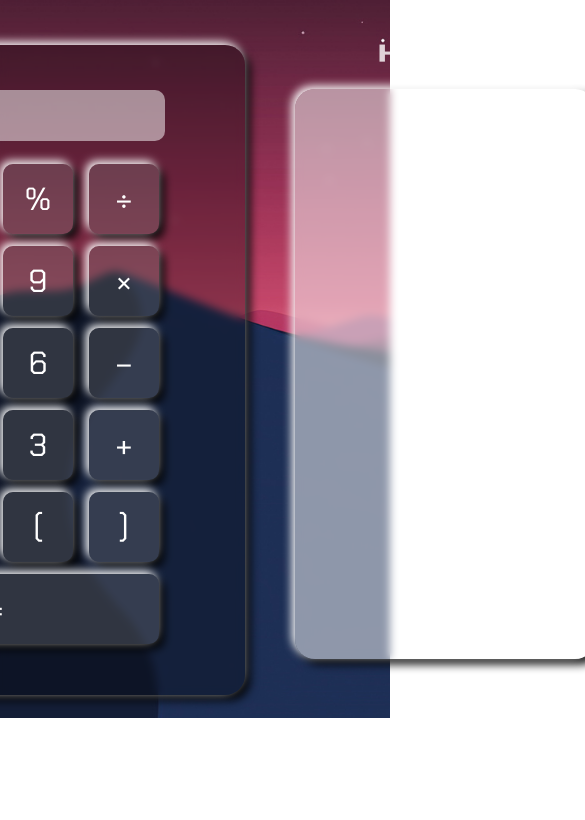
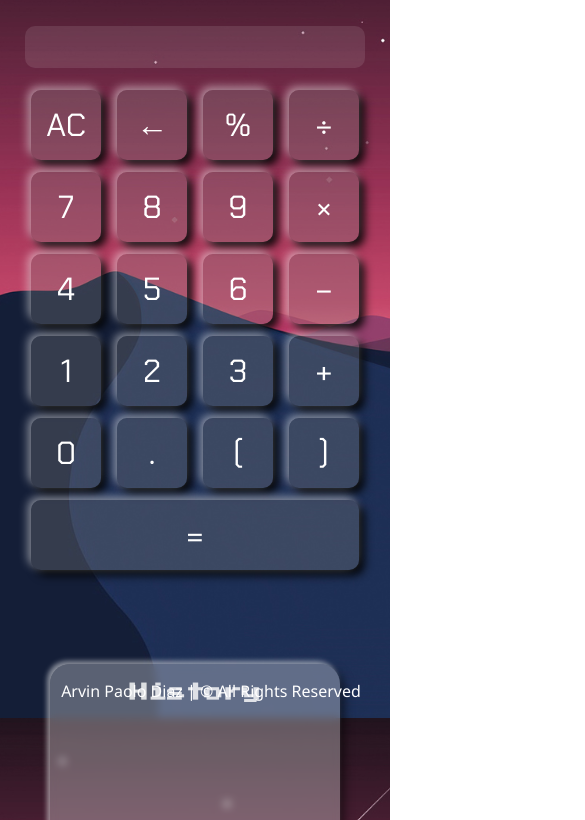
Before and after one commit to arvinpaoloqdiaz/calculator, a plain HTML site: page index.html in a window 390 px wide. Shown: the part 126-946 px from the top of the page, 585 px wide, since content can reach past the window. Before the commit the page ends 844 px from the top, so only its background shows below. Drawn offline with Linux system fonts and the light colour scheme.

Commit message:
Added Responsive Screen

```diff
--- a/index.css
+++ b/index.css
@@ -1,48 +1,141 @@
+/* CSS Reset */
 * {
 	margin: 0;
 	padding: 0;
 	box-sizing: border-box;
 }
+
+/* CSS Custom Variables */
 :root {
 	--size:70px;
 	--msize:6px;
+	--white-shadow: rgba(255,255,255,0.5);
+	--black-shadow: rgba(0,0,0,0.5);
 }
-h1 {
-	font-family: "Press Start 2P",sans-serif;
-	margin-bottom: 10vh;
-	color: rgba(255,255,255,0.8);
-	-webkit-text-stroke: 1px black;
-}
-.container-calc {
-	width: 100%;
-	height: 100vh;
-/*	background: linear-gradient(135deg, rgba(241,255,0,1), rgba(20,255,62,1), rgba(0,255,235,1));*/
+
+/* Fixed Background */
+body {
 	background: url(./images/background.jpg);
 	background-position: center;
 	background-size: cover;
 	background-repeat: no-repeat;
-	display: flex;
+	background-attachment: fixed;
+}
+
+/* Title Simple Calculator */
+.content > div> h1 {
+	margin:2rem;
+	text-align: center;
+	font-family: "Press Start 2P",sans-serif;
+	color: white;
+	-webkit-text-stroke: 1px black;
+	font-size: 2rem;
+}
+
+/* Container of Calculator and  History Section */
+.container{
+	display:flex;
+	flex-wrap: wrap;
 	justify-content: center;
+}
+.container > *{
+	margin:0 2rem 4rem 2rem;
+}
+
+/* CALCULATOR */
+
+/* Calculator Container */
+.calculator {
+	font-family: "Chakra Petch",sans-serif;
+	background: rgba(0, 0, 0, 0.3);
+	border-radius: 20px;
+	box-shadow: -3px -3px 10px var(--white-shadow), 5px 5px 10px var(--black-shadow);
+	backdrop-filter: blur( 4px );
+	-webkit-backdrop-filter: blur( 4px );
+	display: grid;
+	justify-items: center;
 	align-items: center;
-	flex-direction: column;
+	padding: 1.5rem;
 }
-.container{
-	display: flex;
+
+/* Children of Calculator Container */
+.calculator * {
+	font-family: "Chakra Petch",sans-serif;
 }
-.history h3 {
+
+/*  Calculator Screen */
+.screen {
+	margin-bottom: 1rem;
+}
+
+/* Calculator Screen Input */
+.screen > input {
+	width: 100%;
+	border: none;
+	outline: none;
+	text-align: right;
+	border-radius: 10px;
+	background: rgba(255,255,255,0.1);
+	font-size: 2rem;
+	padding: 0 5%;
+	color: white;
+}
+
+/* Calculator Buttons */
+.calculator .row-buttons {
+	border:0;
+	outline: 0;
+	width: var(--size);
+	height: var(--size);
+	margin: var(--msize);
+	border-radius: 10px;
+	color: white;
+	background: rgba(128,128,128,0.3);
+	box-shadow: -3px -3px 10px var(--white-shadow), 5px 5px 10px black;
+	font-size: 2rem;
+
+}
+
+/* Calculator Equal button */
+.calculator .row-buttons-equals {
+	border:0;
+	outline: 0;
+	width: calc(4*var(--size) + 8*var(--msize));
+	height: var(--size);
+	margin: var(--msize);
+	border-radius: 10px;
+	color:white;
+	background: rgba(128,128,128,0.3);
+	box-shadow: -3px -3px 10px var(--white-shadow), 5px 5px 10px black;
+	font-size: 2rem;
+}
+
+/* Calculator buttons pseudo-class hover */
+.calculator .row-buttons:hover,.calculator .row-buttons-equals:hover{
+	font-weight: bold;
+}
+
+/* Calculator buttons pseudo-class active */
+.calculator .row-buttons:active,.calculator .row-buttons-equals:active{
+	box-shadow: -3px -3px 10px var(--white-shadow), inset 2px 2px 10px var(--black-shadow),5px 5px 10px var(--black-shadow);
+}
+
+/* HISTORY SECTION */
+/* History Title */
+.history > .history-list > h3 {
 	font-family: "Press Start 2P",sans-serif;
-	margin-bottom: 0;
+	margin: 0.2rem 4rem 1rem 4rem;
 	color: rgba(255,255,255,0.8);
 	text-align: center;
 }
-.history .history-list{
-	width:300px;
-	height: 570px;
-	margin: 25px 50px 0 50px;
+
+/* History Section container */
+.history > .history-list{
+	min-height:600px;
 	border-radius: 20px;
 	padding: 1rem;
-	background: rgba(255,255,255,0.5);
-	box-shadow: -3px -3px 10px white, 5px 5px 10px black;
+	background: rgba(255,255,255,0.3);
+	box-shadow: -3px -3px 5px var(--white-shadow), 5px 5px 10px var(--black-shadow);
 	border: none;
 	outline: none;
 	backdrop-filter: blur( 4px );
@@ -52,74 +145,13 @@ h1 {
 	-ms-overflow-style:none;
 	scrollbar-width: none;
 }
+
+/* History container scrollbar */
 .history-list::-webkit-scrollbar {
 	display: none;
 }
-.calculator {
-	width: 500px;
-	height: 650px;
-	background: rgba(0, 0, 0, 0.3);
-	border-radius: 20px;
-	box-shadow: -3px -3px 10px white, 5px 5px 10px black;
-	display: flex;
-	justify-content: center;
-	align-items: center;
-	backdrop-filter: blur( 4px );
-	-webkit-backdrop-filter: blur( 4px );
-}
-.screen	{
-	display: flex;
-	justify-content: center;
-	align-items: center;
-	margin-bottom:5%;
-}
-.screen input {
-	width: 100%;
-	height: 6vh;
-	border: none;
-	outline: none;
-	text-align: right;
-	border-radius: 10px;
-	background: rgba(255,255,255,0.5);
-	font-family: "Chakra Petch",sans-serif;
-	font-size: 3vh;
-	padding: 0 5%;
-}
 
-.calculator form .row-buttons {
-	border:0;
-	outline: 0;
-	width: var(--size);
-	height: var(--size);
-	margin: var(--msize);
-	border-radius: 10px;
-	color: white;
-	background: rgba(128,128,128,0.3);
-	box-shadow: -3px -3px 10px white, 5px 5px 10px black;
-	font-family: "Chakra Petch",sans-serif;
-	font-size: 2rem;
-
-}
-.calculator form .row-buttons-equals {
-	border:0;
-	outline: 0;
-	width: calc(4*var(--size) + 8*var(--msize));
-	height: var(--size);
-	margin: var(--msize);
-	border-radius: 10px;
-	color:white;
-	background: rgba(128,128,128,0.3);
-	box-shadow: -3px -3px 10px white, 5px 5px 10px black;
-	font-family: "Chakra Petch",sans-serif;
-	font-size: 2rem;
-}
-.calculator form .row-buttons:hover,.calculator form .row-buttons-equals:hover{
-	box-shadow: -3px -3px 10px white;
-}
-.calculator form .row-buttons:active,.calculator form .row-buttons-equals:active{
-	box-shadow: none;
-	background: transparent;
-}
+/* History List Section JS Script */
 .grid-template {
 	display: grid;
 	grid-template-columns: 1fr 1fr;
@@ -127,8 +159,8 @@ h1 {
 	grid-template-areas:"accumulator accumulator" "equal-sign calculated";
 	font-family: "Chakra Petch",sans-serif;
 	font-size: 2.5vh;
-	padding: 0.5rem;
-	margin-bottom:1rem;
+	padding:0.5rem;
+	margin:0;
 }
 .grid-template:hover{
 	background:rgba(0,0,0,0.1);
@@ -146,3 +178,27 @@ h1 {
 	grid-area:calculated;
 	text-align: right;
 }
+
+/* FOOTER SECTION */
+footer {
+	font-family: "Noto Sans", sans-serif;
+	color:white;
+	width:100%;
+	position: fixed;
+	bottom:0;
+	text-align: center;
+	margin: 1rem;
+}
+
+/* Media Queries */
+@media only screen and (max-width:576px) {
+	.temp{
+		display: none;
+	}
+	.calculator{
+		background: transparent;
+		box-shadow:none;
+		backdrop-filter: none;
+		-webkit-backdrop-filter: none;
+	}
+}
--- a/index.html
+++ b/index.html
@@ -15,13 +15,12 @@
 
 	</head>
 	<body>
-		<div class="container-calc">
+		<div class="content">
 			<div>
 				<h1>SIMPLE CALCULATOR</h1>
 			</div>
 			<div class="container">
-				<div class="calculator">
-					<form>
+					<form class="calculator">
 						<div class="screen">
 							<input type="text" id="display" disabled>
 						</div>
@@ -59,14 +58,21 @@
 							<button class="row-buttons-equals" id="calculate">&equals;</button>
 						</div>
 					</form>
-				</div>
+
 				<div class="history">
-					<h3>History</h3>
 					<div class="history-list" id="history-list">
+						<h3>History</h3>
 					</div>
 				</div>
 			</div>
 		</div>
+		<footer>
+			<span>Arvin Paolo Diaz</span>
+			<span>|</span>
+			<span class="temp">Full-Stack Web Developer</span>
+			<span class="temp">|</span>
+			<span>&copy; All Rights Reserved</span>
+		</footer>
 		<script type="text/javascript" src="./index.js"></script>
 	</body>
 </html>
--- a/index.js
+++ b/index.js
@@ -79,7 +79,7 @@ calculate.addEventListener("click",(e)=>{
 function addHistory(expr,ans){
 	let historyList = document.getElementById("history-list")
 	let newDiv = document.createElement("div");
-	newDiv.classList.add("grid-template","btn-hist");
+	newDiv.classList.add("grid-template");
 	let newPAcc = document.createElement("p")
 	newPAcc.classList.add("display","acc")
 	newPAcc.textContent= expr.toString();
```
